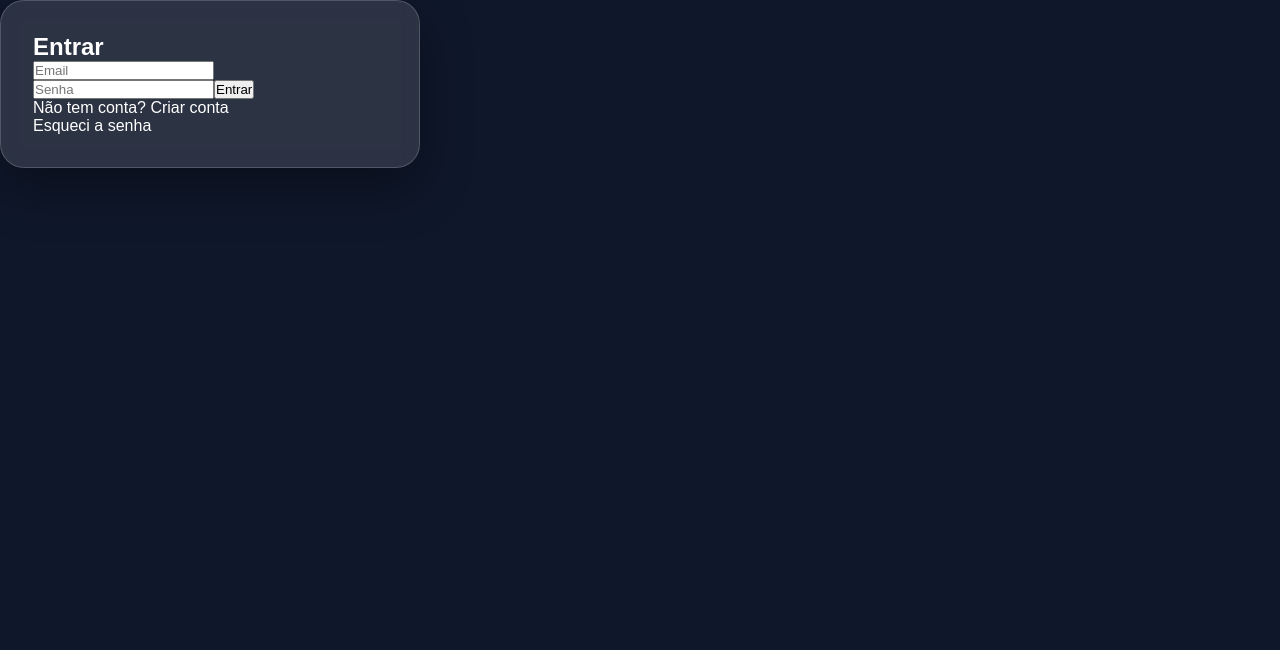
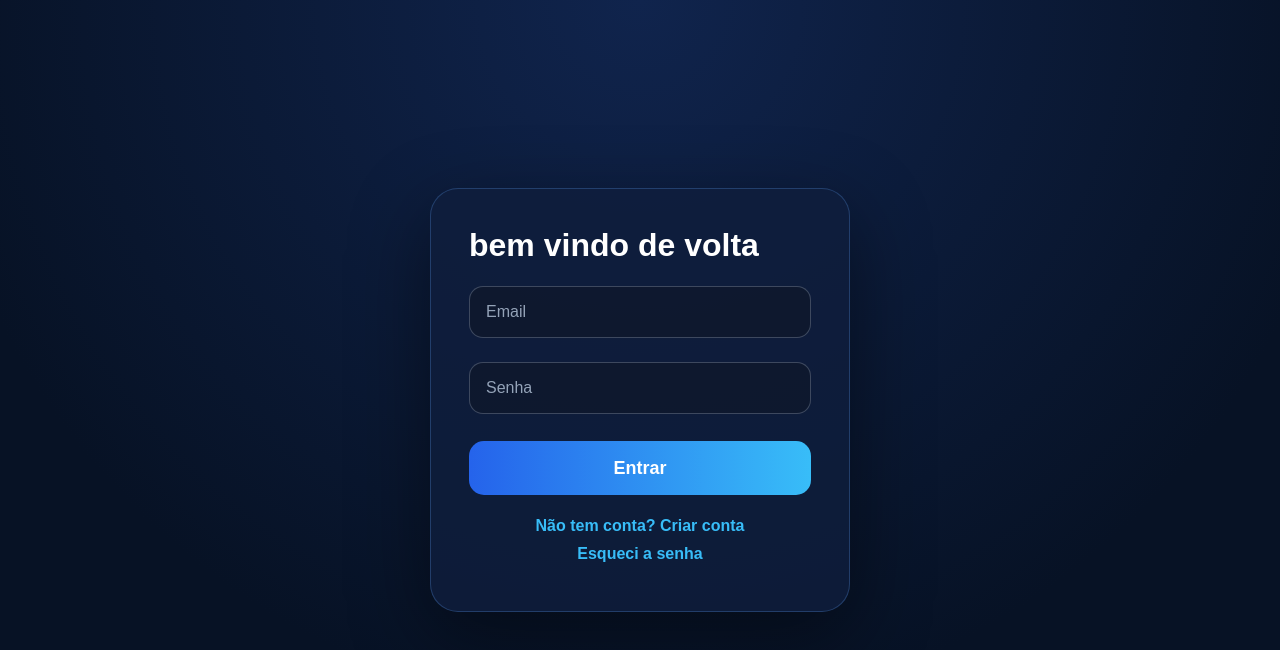
Before and after one commit to jhonantand/sistema-escolar, a React (Vite) app: page / in a window 1280 px wide. Shown: the top 650 px of the page. Built offline with nearby package versions, Linux system fonts and the light colour scheme.

Commit message:
melhorando visual do login

```diff
--- a/src/pages/login.css
+++ b/src/pages/login.css
@@ -1,86 +1,69 @@
-.login-page {
+.login-container {
   min-height: 100vh;
+  background: radial-gradient(circle at top, #10244d, #071225 70%);
   display: flex;
   align-items: center;
   justify-content: center;
-  background: linear-gradient(135deg, #061533, #0b1f4d, #0f2d6b);
-  padding: 20px;
+  color: white;
+  font-family: Arial, sans-serif;
 }
 
 .login-box {
-  width: 100%;
-  max-width: 420px;
-  background: rgba(255, 255, 255, 0.12);
-  border: 1px solid rgba(255, 255, 255, 0.18);
-  border-radius: 24px;
-  padding: 32px;
-  box-shadow: 0 20px 50px rgba(0, 0, 0, 0.35);
-  backdrop-filter: blur(10px);
+  width: 420px;
+  padding: 38px;
+  border-radius: 28px;
+  background: rgba(15, 30, 60, 0.82);
+  border: 1px solid rgba(96, 165, 250, 0.25);
+  box-shadow: 0 25px 80px rgba(0, 0, 0, 0.45);
 }
 
-.login-header {
-  text-align: center;
-  margin-bottom: 24px;
+.login-box h2 {
+  font-size: 32px;
+  margin-bottom: 10px;
 }
 
-.logo {
-  width: 90px;
-  height: 90px;
-  object-fit: contain;
-  margin-bottom: 12px;
+.login-box input {
+  width: 100%;
+  height: 52px;
+  margin: 12px 0;
+  border-radius: 14px;
+  border: 1px solid rgba(148, 163, 184, 0.35);
+  background: rgba(15, 23, 42, 0.7);
+  color: white;
+  padding: 0 16px;
+  font-size: 16px;
+  outline: none;
 }
 
-.login-header h1 {
-  color: white;
-  margin: 0;
-  font-size: 30px;
+.login-box input::placeholder {
+  color: #94a3b8;
 }
 
-.login-header p {
-  color: #dbeafe;
-  margin-top: 8px;
-  font-size: 14px;
-}
-
-.login-form {
-  display: flex;
-  flex-direction: column;
-  gap: 18px;
-}
-
-.input-group {
-  display: flex;
-  flex-direction: column;
-  gap: 8px;
-}
-
-.input-group label {
+.login-box button {
+  width: 100%;
+  height: 54px;
+  margin-top: 15px;
+  border: none;
+  border-radius: 15px;
+  background: linear-gradient(90deg, #2563eb, #38bdf8);
   color: white;
-  font-weight: 600;
-}
-
-.input-group input {
-  padding: 14px 16px;
-  border-radius: 14px;
-  border: none;
-  outline: none;
-  font-size: 15px;
-  background: white;
-  color: #111827;
-}
-
-.login-btn {
-  margin-top: 6px;
-  padding: 14px;
-  border: none;
-  border-radius: 14px;
-  background: #2563eb;
-  color: white;
-  font-size: 16px;
+  font-size: 18px;
   font-weight: bold;
   cursor: pointer;
 }
 
-.login-btn:hover {
-  background: #1d4ed8;
+.login-links {
+  margin-top: 22px;
+  text-align: center;
 }
+
+.login-links p {
+  margin: 10px 0;
+  color: #38bdf8;
+  cursor: pointer;
+  font-weight: 600;
+}
+
+.login-links p:hover {
+  text-decoration: underline;
+}
--- a/src/pages/login.jsx
+++ b/src/pages/login.jsx
@@ -71,7 +71,7 @@ export default function Login({ onLogin }) {
       >
         <h2>
           {modo === "login"
-            ? "Entrar"
+            ? "bem vindo de volta"
             : modo === "cadastro"
             ? "Criar conta"
             : "Recuperar senha"}
```
